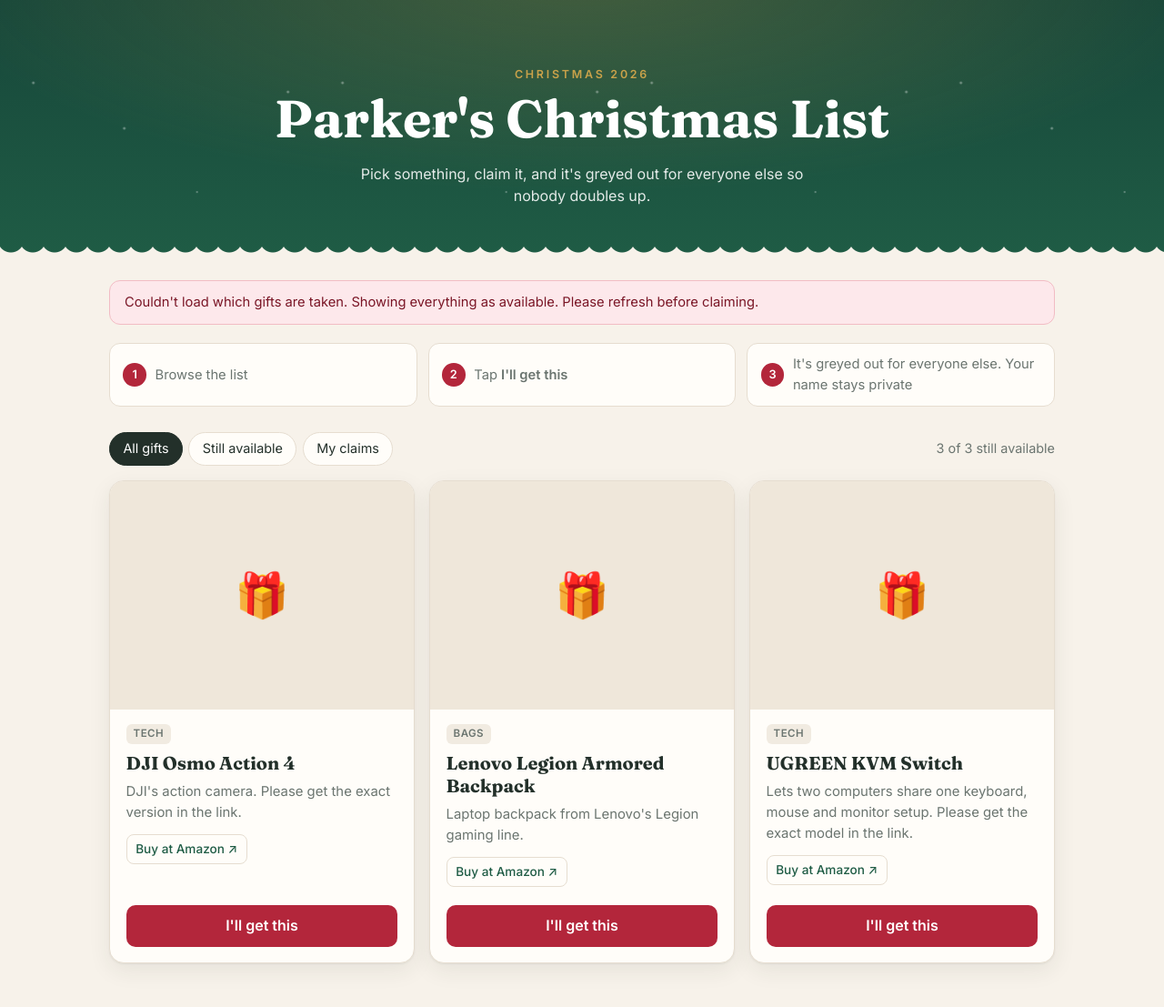
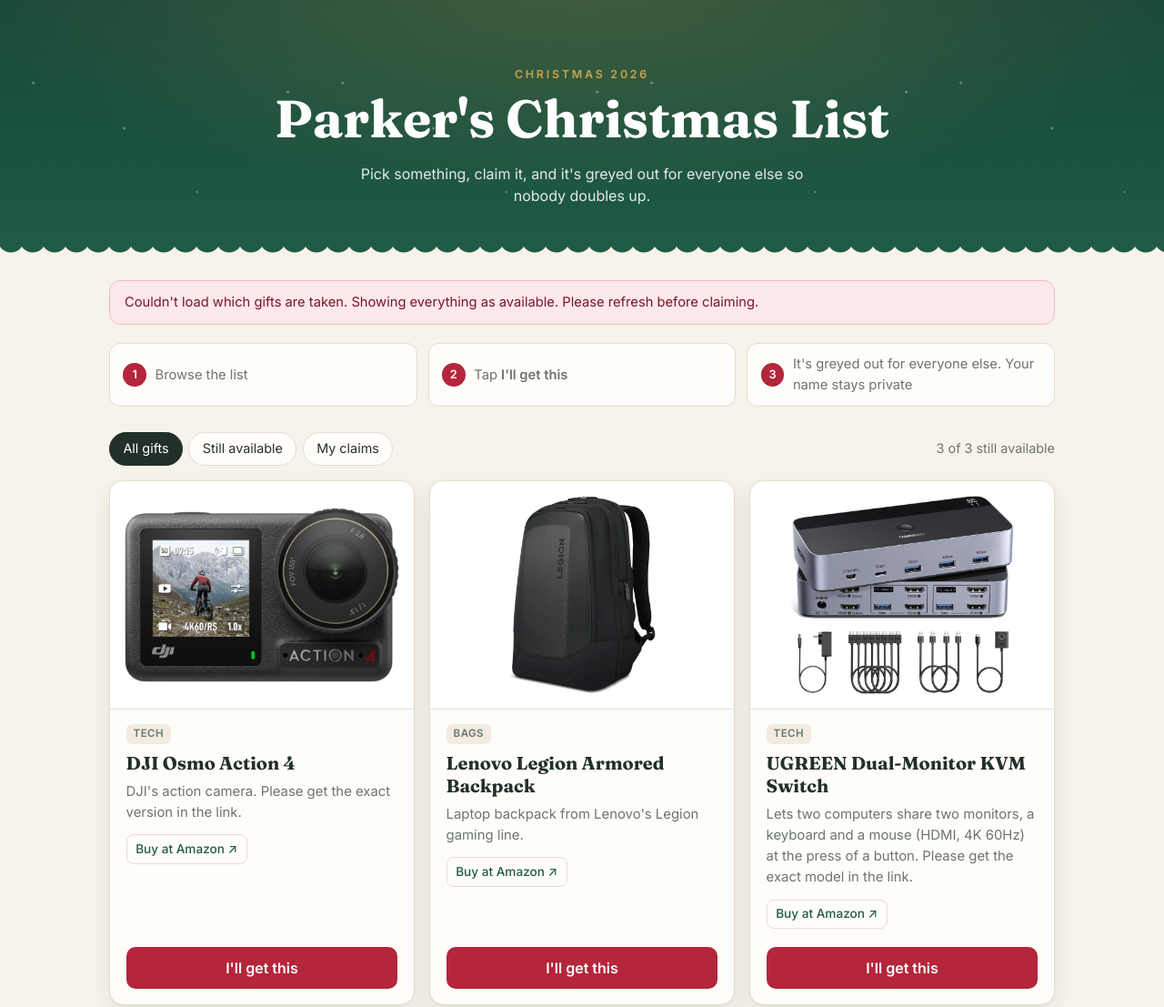
Before and after one commit to patkersoxton-bit/christmas-list, a plain HTML site: page index.html in a window 1280 px wide. Shown: the top 1107 px of the page at 91% size. Drawn offline with Linux system fonts and the light colour scheme; no server answers.

Commit message:
Add product photos for the first three items
Images are stored in images/ as resized WebP. Cards now frame photos at
a consistent 4:3 on white, and items can point to repo-local images.

Co-Authored-By: Claude Opus 5.5 <noreply@anthropic.com>
Claude-Session: https://claude.ai/code/session_0187Jm33jZ33kpL9ABQQykec

```diff
--- a/app.js
+++ b/app.js
@@ -64,6 +64,8 @@
   const esc = (s) => String(s ?? "").replace(/[&<>"']/g, (c) =>
     ({ "&": "&amp;", "<": "&lt;", ">": "&gt;", '"': "&quot;", "'": "&#39;" }[c]));
   const safeUrl = (u) => (/^https?:\/\//i.test(u || "") ? u : "#");
+  // Images may also be files in this repo, e.g. "images/foo.webp".
+  const safeImg = (u) => (/^https?:\/\//i.test(u || "") || /^[\w\/.-]+$/.test(u || "") ? u : "");
 
   function cardHTML(item) {
     const mine = Boolean(myTokens()[item.id]);
@@ -71,7 +73,7 @@
     const cls = ["card", taken && "is-taken", mine && "is-mine"].filter(Boolean).join(" ");
 
     const img = item.image
-      ? `<div class="card-img"><img src="${esc(safeUrl(item.image))}" alt="" loading="lazy"></div>`
+      ? `<div class="card-img"><img src="${esc(safeImg(item.image))}" alt="${esc(item.name)}" loading="lazy"></div>`
       : `<div class="card-img placeholder" aria-hidden="true">🎁</div>`;
 
     const tags = [
--- a/index.html
+++ b/index.html
@@ -9,7 +9,7 @@
   <link rel="preconnect" href="https://fonts.googleapis.com">
   <link rel="preconnect" href="https://fonts.gstatic.com" crossorigin>
   <link href="https://fonts.googleapis.com/css2?family=Fraunces:opsz,wght@9..144,500;9..144,700&family=Inter:wght@400;500;600&display=swap" rel="stylesheet">
-  <link rel="stylesheet" href="styles.css?v=20261124b">
+  <link rel="stylesheet" href="styles.css?v=20261124d">
 </head>
 <body>
   <header class="hero">
@@ -65,7 +65,7 @@
 
   <div id="toast" class="toast" role="status" hidden></div>
 
-  <script src="config.js?v=20261124b"></script>
-  <script src="app.js?v=20261124b"></script>
+  <script src="config.js?v=20261124d"></script>
+  <script src="app.js?v=20261124d"></script>
 </body>
 </html>
--- a/items.json
+++ b/items.json
@@ -7,9 +7,12 @@
     "category": "Tech",
     "priority": "normal",
     "links": [
-      { "store": "Amazon", "url": "https://www.amazon.com/dp/B0C783YNW7?th=1" }
+      {
+        "store": "Amazon",
+        "url": "https://www.amazon.com/dp/B0C783YNW7?th=1"
+      }
     ],
-    "image": ""
+    "image": "images/dji-osmo-action-4.webp"
   },
   {
     "id": "lenovo-legion-armored-backpack",
@@ -19,20 +22,26 @@
     "category": "Bags",
     "priority": "normal",
     "links": [
-      { "store": "Amazon", "url": "https://www.amazon.com/dp/B07VVRZ7ZB?th=1" }
+      {
+        "store": "Amazon",
+        "url": "https://www.amazon.com/dp/B07VVRZ7ZB?th=1"
+      }
     ],
-    "image": ""
+    "image": "images/lenovo-legion-armored-backpack.webp"
   },
   {
     "id": "ugreen-kvm-switch",
-    "name": "UGREEN KVM Switch",
-    "description": "Lets two computers share one keyboard, mouse and monitor setup. Please get the exact model in the link.",
+    "name": "UGREEN Dual-Monitor KVM Switch",
+    "description": "Lets two computers share two monitors, a keyboard and a mouse (HDMI, 4K 60Hz) at the press of a button. Please get the exact model in the link.",
     "price": "",
     "category": "Tech",
     "priority": "normal",
     "links": [
-      { "store": "Amazon", "url": "https://www.amazon.com/dp/B0DXF66SWR?psc=1" }
+      {
+        "store": "Amazon",
+        "url": "https://www.amazon.com/dp/B0DXF66SWR?psc=1"
+      }
     ],
-    "image": ""
+    "image": "images/ugreen-kvm-switch.webp"
   }
 ]
--- a/styles.css
+++ b/styles.css
@@ -107,8 +107,9 @@ button { font: inherit; cursor: pointer; }
   overflow: hidden; transition: transform .15s ease, opacity .2s ease;
 }
 .card:hover { transform: translateY(-2px); }
-.card-img { aspect-ratio: 4 / 3; background: #efe7da; }
-.card-img img { width: 100%; height: 100%; object-fit: contain; display: block; }
+.card-img { position: relative; aspect-ratio: 4 / 3; background: #fff; overflow: hidden; border-bottom: 1px solid var(--line); }
+.card-img img { position: absolute; inset: 0; width: 100%; height: 100%; object-fit: contain; padding: 1rem; display: block; }
+.card-img.placeholder { background: #efe7da; }
 .card-img.placeholder { display: grid; place-items: center; font-size: 3rem; }
 .card-body { padding: 1rem 1.1rem 1.1rem; display: flex; flex-direction: column; gap: .5rem; flex: 1; }
 .meta { display: flex; gap: .4rem; flex-wrap: wrap; align-items: center; }
```
Also changed, not shown: admin.html (+4 -4 lines), images/dji-osmo-action-4.webp (added), images/lenovo-legion-armored-backpack.webp (added), images/ugreen-kvm-switch.webp (added), 1 other file.
